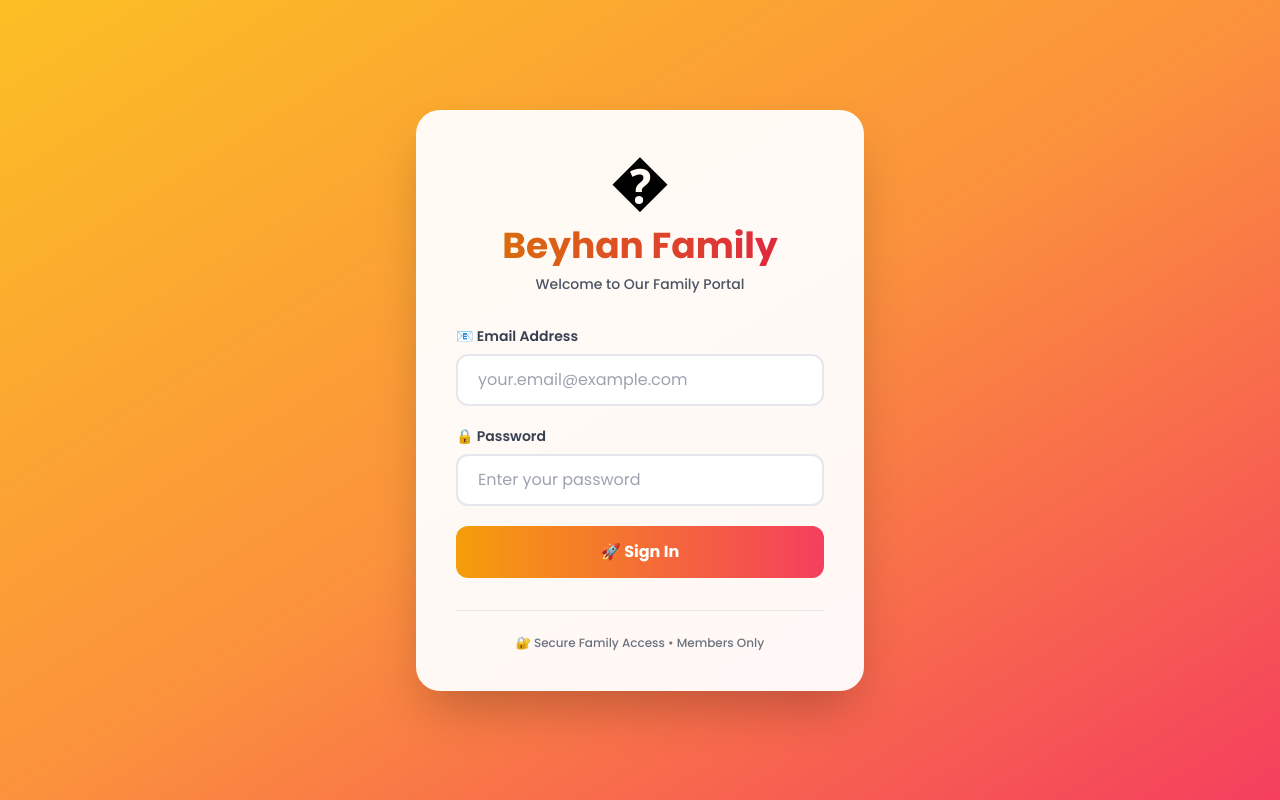
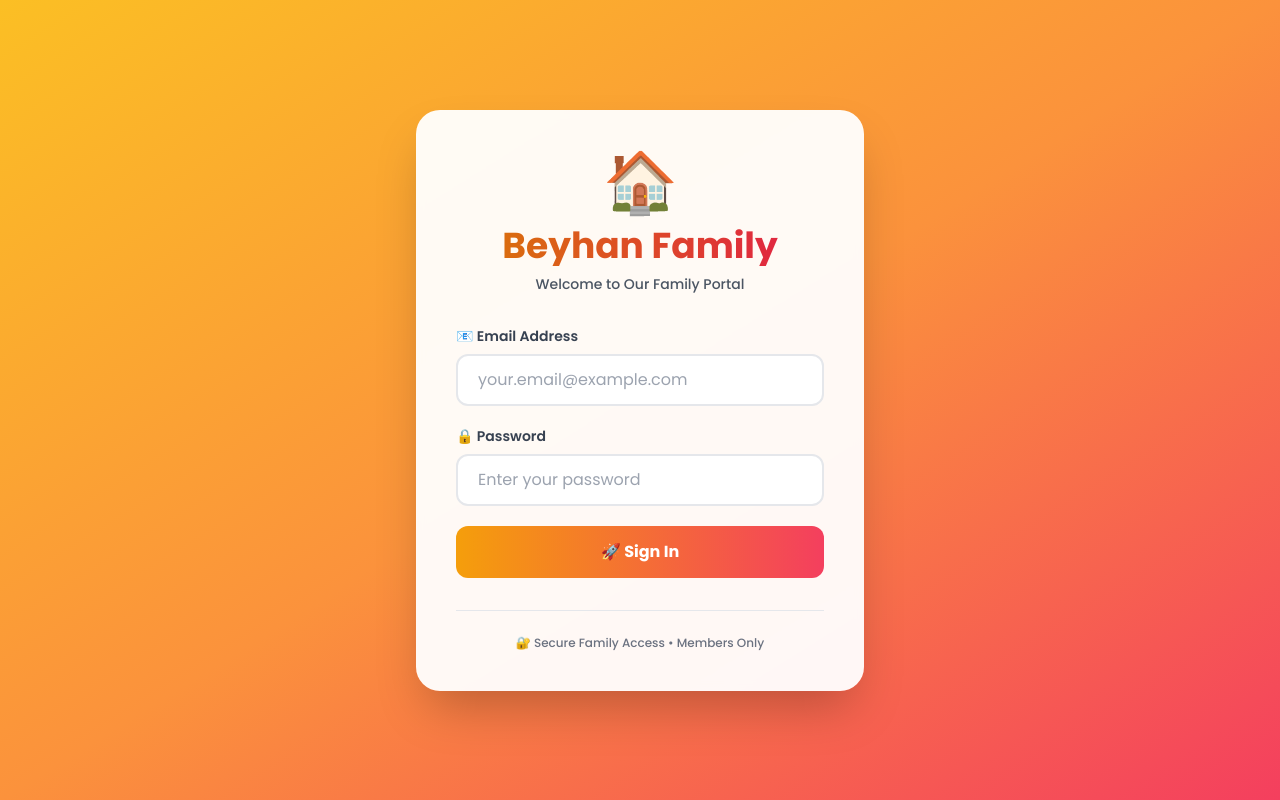
Before and after one commit to fbeyhan/Beyhan-Family, a React (Vite) app: page /login in a window 1280 px wide. Built offline with nearby package versions, Linux system fonts and the light colour scheme; no server answers.

Commit message:
changing people emoji to home emoji

```diff
--- a/src/pages/Dashboard.tsx
+++ b/src/pages/Dashboard.tsx
@@ -36,7 +36,7 @@ export const Dashboard: React.FC = () => {
         <div className="max-w-6xl mx-auto px-6 py-8 flex justify-between items-center">
           <div>
             <div className="flex items-center gap-3 mb-1">
-              <span className="text-4xl">�</span>
+              <span className="text-4xl">🏠</span>
               <h1 className="text-4xl font-bold text-transparent bg-clip-text bg-gradient-to-r from-amber-600 to-rose-600" style={{fontFamily: 'Poppins, sans-serif'}}>
                 Beyhan Family
               </h1>
--- a/src/pages/FamilyTree.tsx
+++ b/src/pages/FamilyTree.tsx
@@ -29,7 +29,7 @@ export const FamilyTree: React.FC = () => {
           <div className="flex justify-center mb-12">
             <div className="text-center">
               <div className="inline-block bg-gradient-to-br from-amber-100 to-rose-100 rounded-2xl p-8 mb-4 shadow-lg border border-amber-200">
-                <span className="text-4xl">👨‍👩‍👧‍👦</span>
+                <span className="text-4xl">🏠</span>
                 <p className="mt-3 font-bold text-gray-800" style={{fontFamily: 'Poppins, sans-serif'}}>Beyhan Family</p>
               </div>
             </div>
--- a/src/pages/Login.tsx
+++ b/src/pages/Login.tsx
@@ -80,7 +80,7 @@ export const Login: React.FC = () => {
     <div className="min-h-screen bg-gradient-to-br from-amber-400 via-orange-400 to-rose-500 flex items-center justify-center px-4 py-12">
       <div className="bg-white/95 backdrop-blur-sm rounded-3xl shadow-2xl w-full max-w-md p-10">
         <div className="text-center mb-8">
-          <div className="text-6xl mb-4">�</div>
+          <div className="text-6xl mb-4">🏠</div>
           <h1 className="text-4xl font-bold text-transparent bg-clip-text bg-gradient-to-r from-amber-600 to-rose-600 mb-2" style={{fontFamily: 'Poppins, sans-serif'}}>Beyhan Family</h1>
           <p className="text-gray-600 text-sm font-medium" style={{fontFamily: 'Poppins, sans-serif'}}>Welcome to Our Family Portal</p>
         </div>
```
